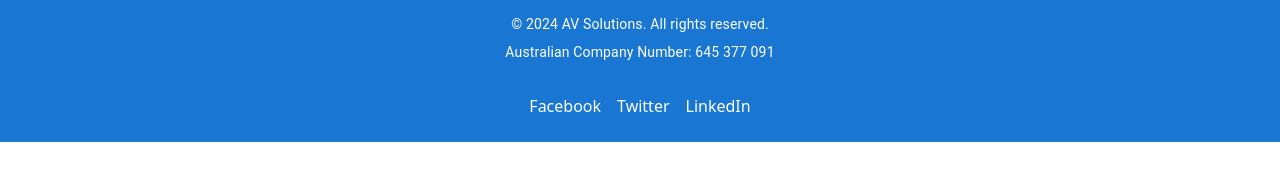
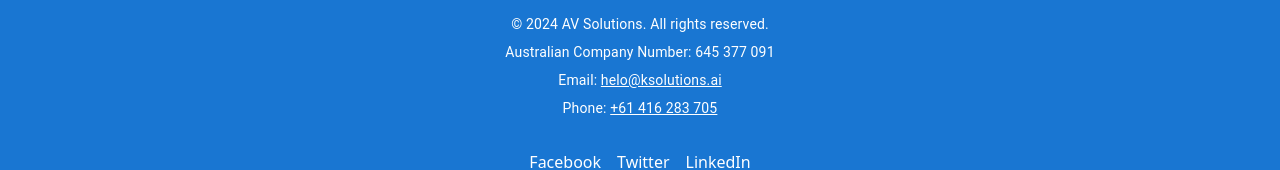
Before and after one commit to pallav0107/av, a React (Create React App) app: page /services/factory in a window 1280 px wide. Shown: the part 1127-1297 px from the top of the page. Before the commit the page ends 1269 px from the top, so only its background shows below. Built offline with nearby package versions, Linux system fonts and the light colour scheme.

Commit message:
fix: footer

```diff
--- a/src/components/Footer.js
+++ b/src/components/Footer.js
@@ -37,6 +37,12 @@ function Footer() {
           <Typography variant="body2" align="center" mt={1}>
             Australian Company Number: 645 377 091
           </Typography>
+          <Typography variant="body2" align="center" mt={1}>
+            Email: <Link href="mailto:helo@ksolutions.ai" color="inherit">helo@ksolutions.ai</Link>
+          </Typography>
+          <Typography variant="body2" align="center" mt={1}>
+            Phone: <Link href="tel:+61416283705" color="inherit">+61 416 283 705</Link>
+          </Typography>
           <Grid container justifyContent="center" spacing={2} mt={2}>
             <Grid item>
               <Link href="https://facebook.com" color="inherit" underline="none">
```
Lines whose indentation alone changed are shown as unchanged.
